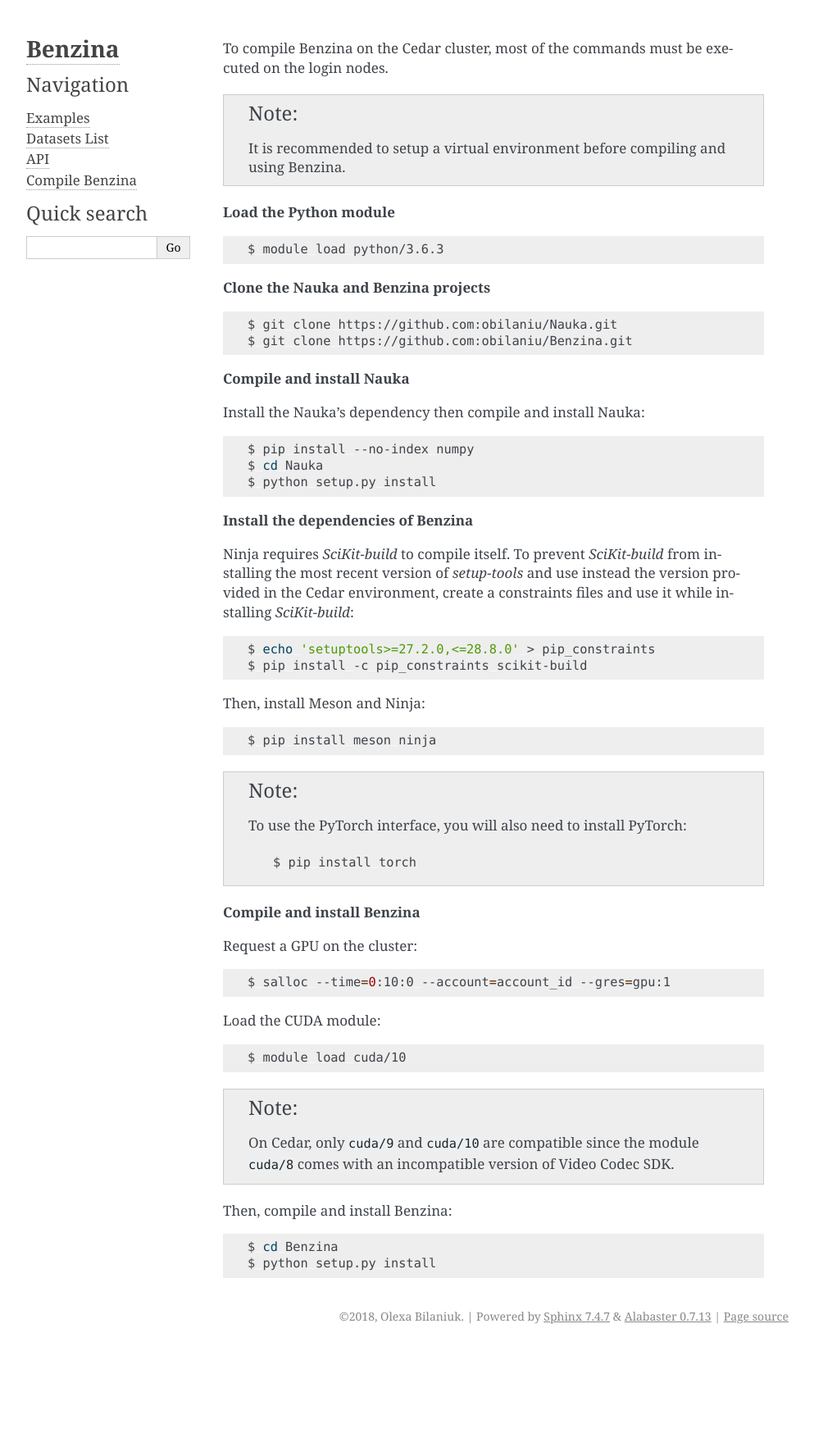
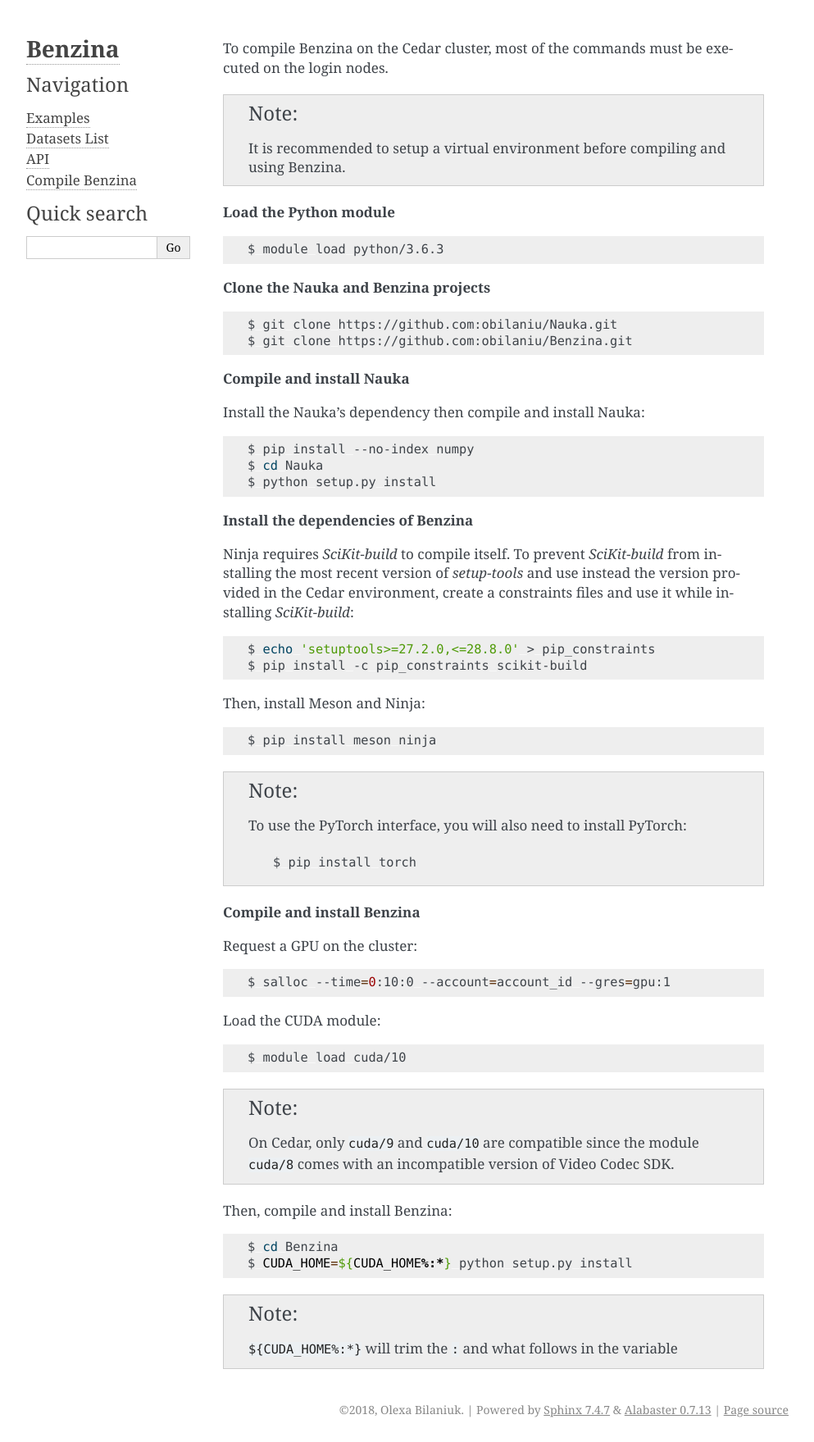
Before and after one commit to obilaniu/Benzina, a Sphinx documentation site: the page built from doc/source/compilation/cedar.rst, in a window 1280 px wide. Shown: the whole page at 82% size, without its empty margins (148-1141 px from the left). Built offline with Sphinx 7.4.7, drawn with Linux system fonts in a browser that asks for light colours; before the commit the page ends 1645 px from its top, so only the background shows below that.

Commit message:
Add missing instruction in doc to compile on Cedar
CUDA_HOME contains what looks like an alias to the path like: /cvmfs/soft.computecanada.ca/easybuild/software/2017/avx2/Compiler/intel2016.4/cuda/10.0.130:/project/6000167/anaconda3/cuda

The ':' and what follows needs to be trimmed before sending to the build system

```diff
--- a/doc/source/compilation/cedar.rst
+++ b/doc/source/compilation/cedar.rst
@@ -76,4 +76,7 @@
 .. code-block:: bash
 
     $ cd Benzina
-    $ python setup.py install
+    $ CUDA_HOME=${CUDA_HOME%:*} python setup.py install
+
+.. Note::
+   ``${CUDA_HOME%:*}`` will trim the ``:`` and what follows in the variable
```
